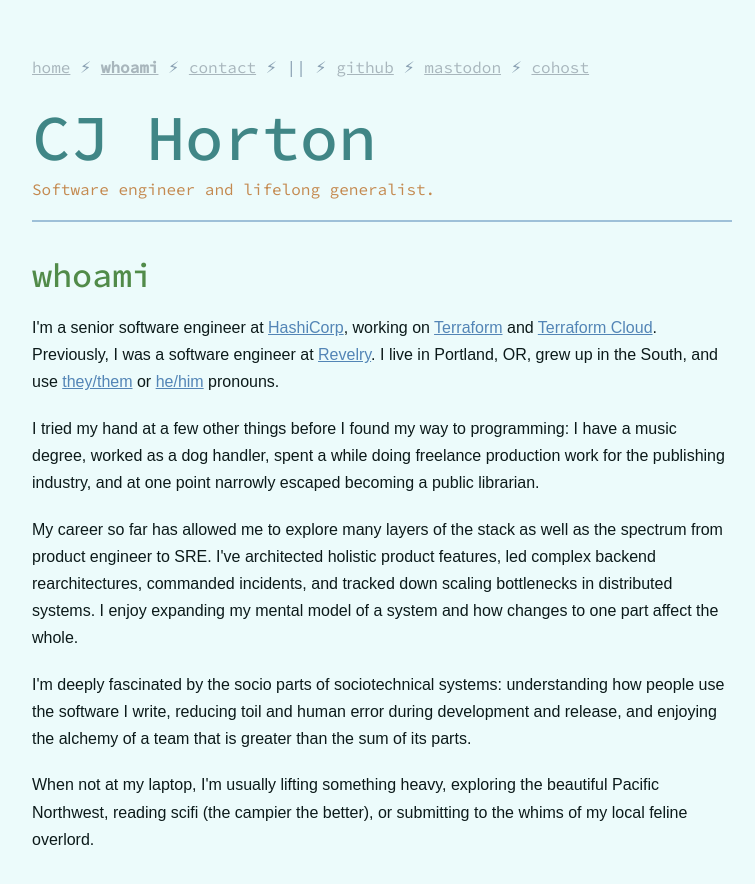
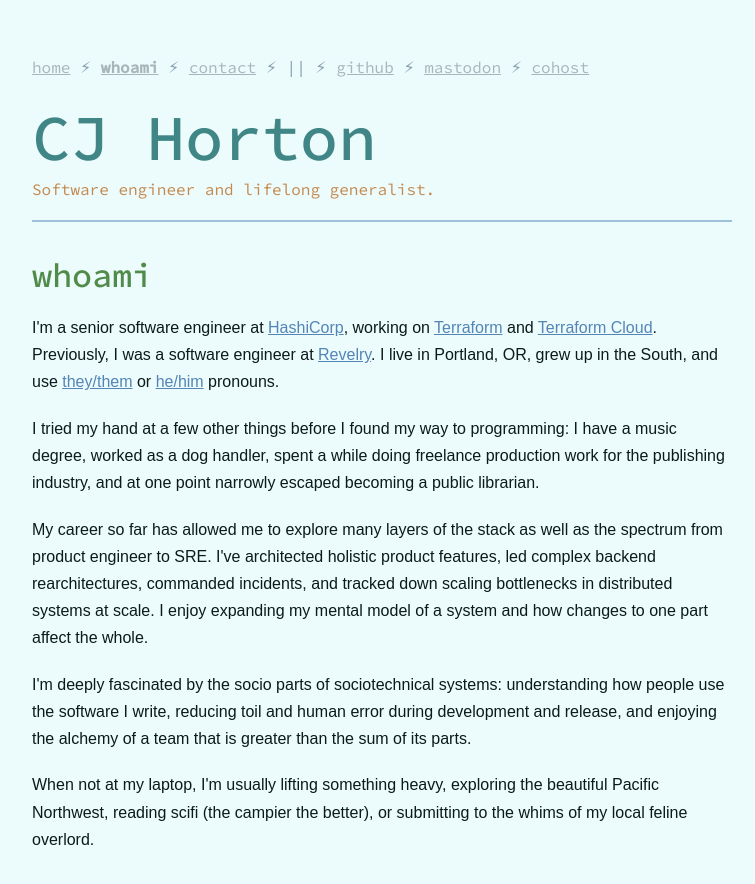
Before and after one commit to radditude/radditude.github.io, a Jekyll site: the page built from whoami.html, in a window 1280 px wide. Shown: the top 884 px of the page, without its empty margins (258-1013 px from the left). Built offline with Jekyll 4.4.1, drawn with Linux system fonts in a browser that asks for light colours; some web fonts are replaced.

Commit message:
Update whoami.html

```diff
--- a/whoami.html
+++ b/whoami.html
@@ -19,7 +19,7 @@ title: 'whoami'
 
   <p>I tried my hand at a few other things before I found my way to programming: I have a music degree, worked as a dog handler, spent a while doing freelance production work for the publishing industry, and at one point narrowly escaped becoming a public librarian.</p>
 
-  <p>My career so far has allowed me to explore many layers of the stack as well as the spectrum from product engineer to SRE. I've architected holistic product features, led complex backend rearchitectures, commanded incidents, and tracked down scaling bottlenecks in distributed systems. I enjoy expanding my mental model of a system and how changes to one part affect the whole.</p>
+  <p>My career so far has allowed me to explore many layers of the stack as well as the spectrum from product engineer to SRE. I've architected holistic product features, led complex backend rearchitectures, commanded incidents, and tracked down scaling bottlenecks in distributed systems at scale. I enjoy expanding my mental model of a system and how changes to one part affect the whole.</p>
 
   <p>I'm deeply fascinated by the socio parts of sociotechnical systems: understanding how people use the software I write, reducing toil and human error during development and release, and enjoying the alchemy of a team that is greater than the sum of its parts. </p>
 
```
